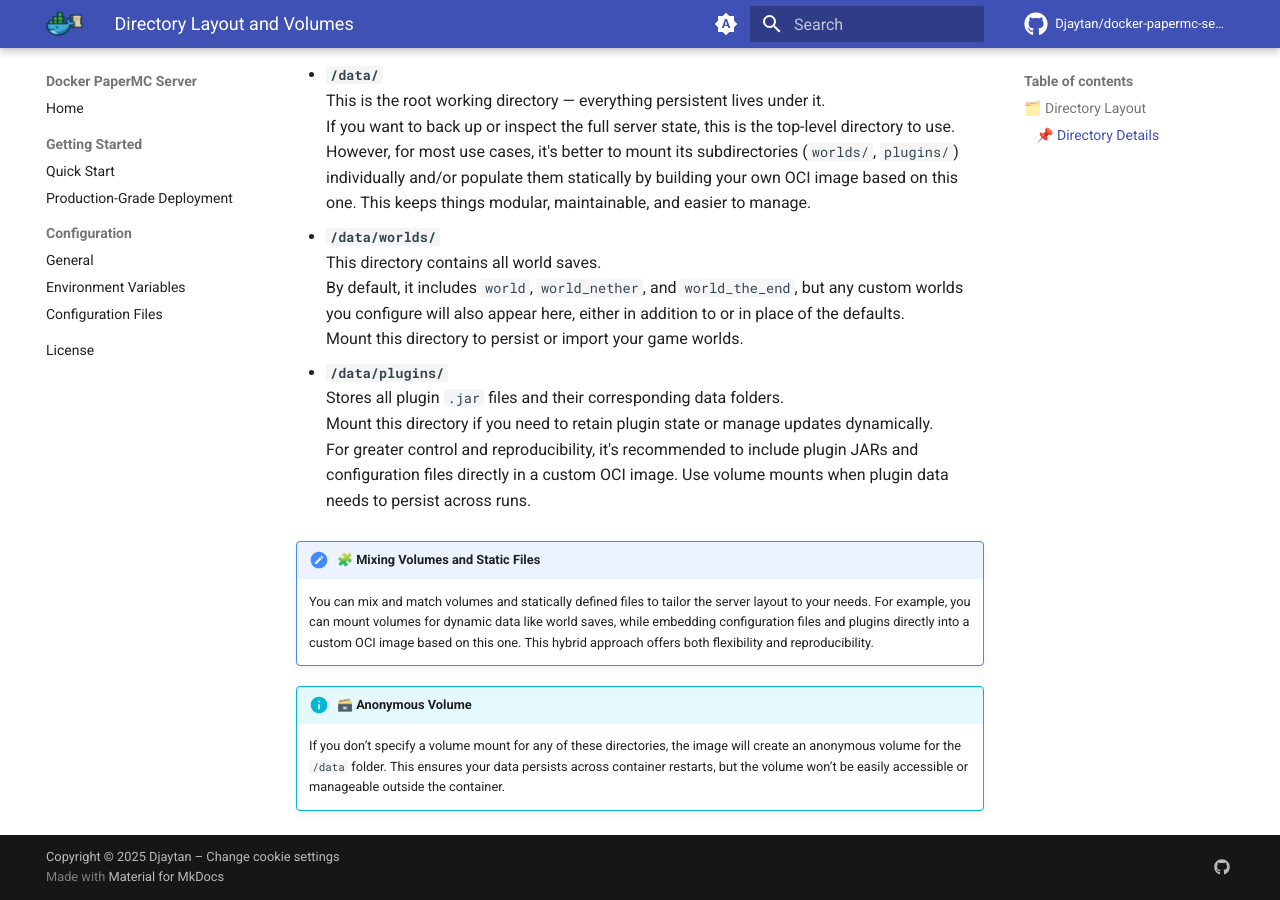
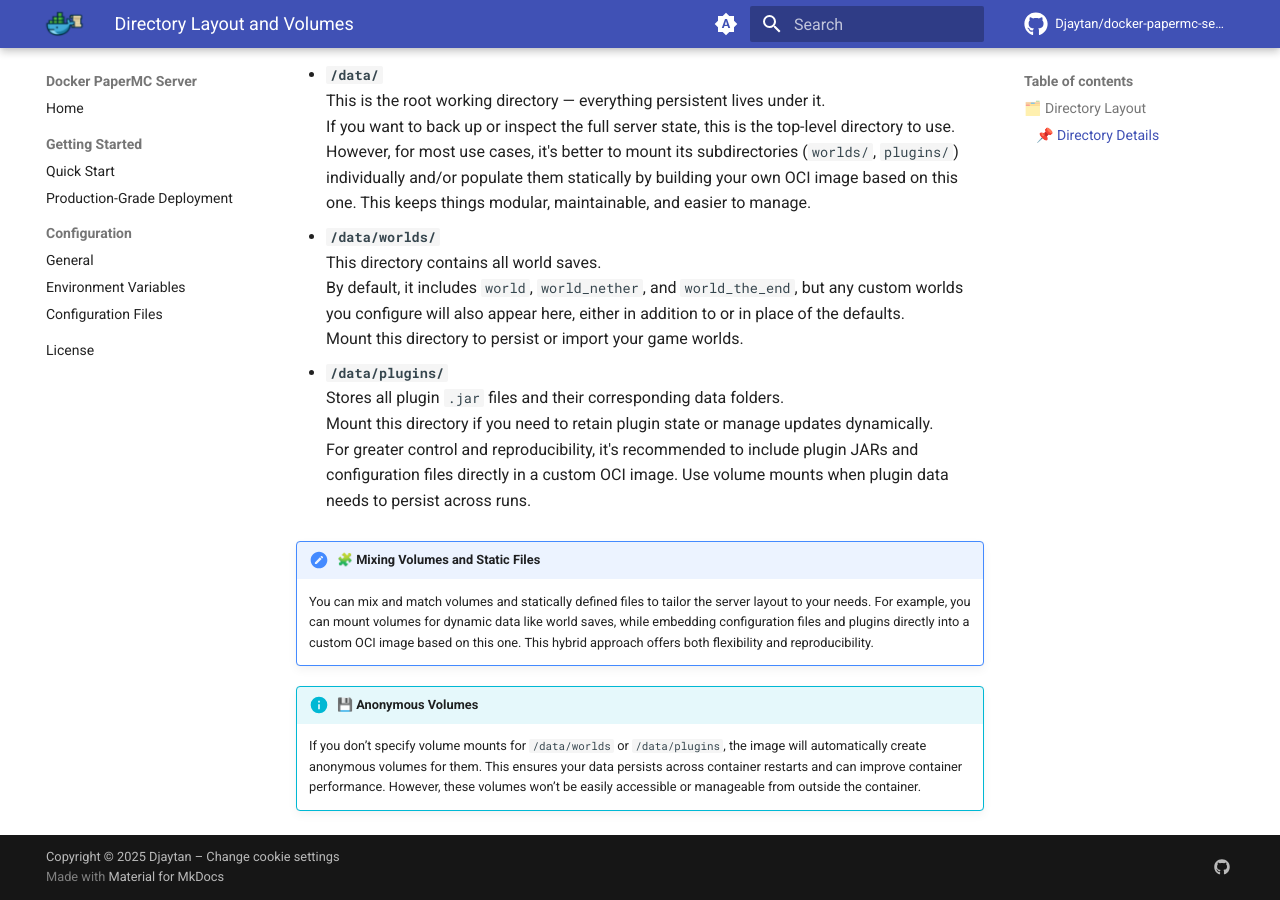
Before and after one commit to Djaytan/docker-papermc-server, an MkDocs documentation site: the page built from docs/user-guide/src/directory-layout-and-volumes.md, in a window 1280 px wide and 900 px high, scrolled down 1260 px. Built offline with MkDocs 1.6.1 and Material for MkDocs 9.7.7, drawn with Linux system fonts in a browser that asks for light colours; comment, search, counter and statistics services are not loaded.

Commit message:
docs: specify `/data/worlds` & `/data/plugins` are anonymous volumes by default (#287)

```diff
--- a/docs/user-guide/src/directory-layout-and-volumes.md
+++ b/docs/user-guide/src/directory-layout-and-volumes.md
@@ -67,7 +67,8 @@
     a custom OCI image based on this one.
     This hybrid approach offers both flexibility and reproducibility.
 
-!!! info "🗃️ Anonymous Volume"
+!!! info "💾 Anonymous Volumes"
 
-    If you don’t specify a volume mount for any of these directories, the image will create an anonymous volume for the `/data` folder.
-    This ensures your data persists across container restarts, but the volume won’t be easily accessible or manageable outside the container.
+    If you don’t specify volume mounts for `/data/worlds` or `/data/plugins`, the image will automatically create anonymous volumes for them.
+    This ensures your data persists across container restarts and can improve container performance.
+    However, these volumes won’t be easily accessible or manageable from outside the container.
```
